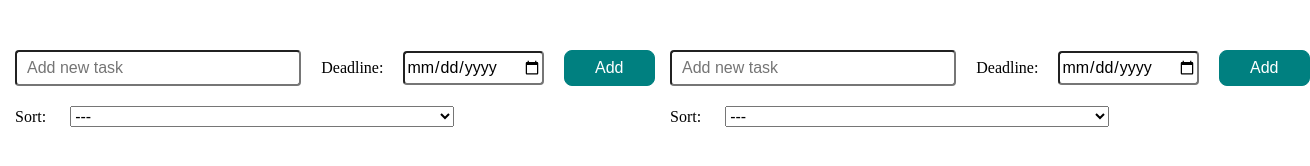
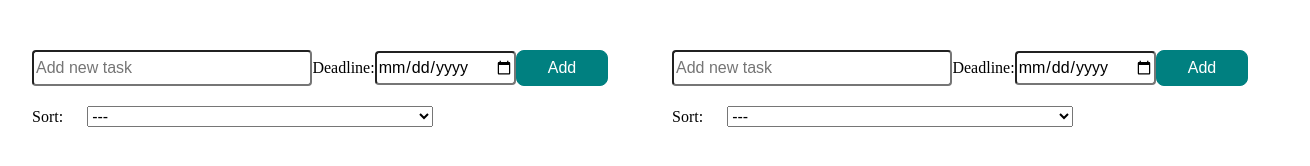
Before and after one commit to volkova-annie/Epam-todo, a website built with webpack: page index.html in a window 1280 px wide. Shown: the whole page, 1310 px wide, since content can reach past the window. Built offline with nearby package versions, Linux system fonts and the light colour scheme.

Commit message:
modify styles

```diff
--- a/styles.css
+++ b/styles.css
@@ -1,8 +1,21 @@
-#todo-app {
-  margin-top: 40px;
-  margin-left: 40px;
-  display: inline-block;
+/*Restyling for 2 todo lists START*/
+body {
+  display:flex;
+  justify-content: space-around;
 }
+
+.test1, .test2 {
+  margin-top: 50px;
+  max-width: 50%;
+  width: 45%;
+}
+
+.new-task {
+  display: flex;
+  align-items: baseline;
+  justify-content: space-between;
+}
+/*Restyling for 2 todo lists END*/
 
 .new-task__button {
   width: 100px;
@@ -25,7 +38,6 @@
   height: 30px;
   border-radius: 4px;
   cursor: pointer;
-  padding-left: 10px;
 }
 
 .new-task__input-date {
@@ -33,12 +45,6 @@
   cursor: pointer;
   height: 30px;
   width: 150px;
-  margin-left: 20px;
-  margin-right: 20px;
-}
-
-.new-task__deadline {
-  margin-left: 20px;
 }
 
 .tasks {
@@ -65,7 +71,7 @@ label {
 
 .task__delete {
   background-color: #CD5C5C;
-  color: white;
+  color: #FFFFFF;
   width: 13px;
   height: 13px;
   border-radius: 4px;
@@ -108,24 +114,3 @@ label {
   margin-top: 20px;
   margin-left: 20px;
 }
-
-/*Restyle 2 todo lists*/
-body {
-  display:flex;
-  flex-wrap: nowrap;
-}
-
-.test1, .test2 {
-  margin-left: 15px;
-  margin-top: 50px;
-  max-width: 50%;
-}
-
-.test1 {
-  /*border-right: 1px solid gray;*/
-}
-
-.new-task {
-  display: flex;
-  align-items: baseline;
-}
```
